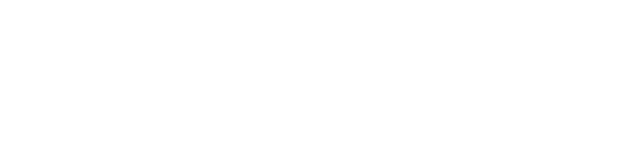
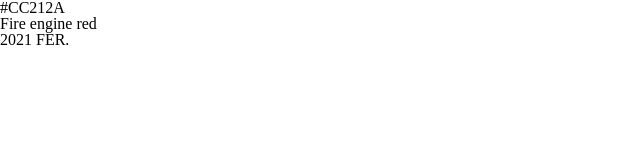
Before and after one commit to Nymesia47/fire_engine_red, a plain HTML site: page index.html in a window 1280 px wide. Shown: the whole page, without its empty margins (0-640 px from the left). Drawn offline with Linux system fonts and the light colour scheme.

Commit message:
created html structure

```diff
--- a/index.html
+++ b/index.html
@@ -8,6 +8,16 @@
     <link rel="stylesheet" href="./css/style.css">
 </head>
 <body>
+    <main>
+        <div class="title">
+            <h1>#CC212A</h1>
+            <h2>Fire engine red</h2>
+        </div>
+    </main>
+    <footer>
+        <p>2021 FER.</p>
+        <img src="" alt="">
+    </footer>
 
 </body>
 </html>
```
